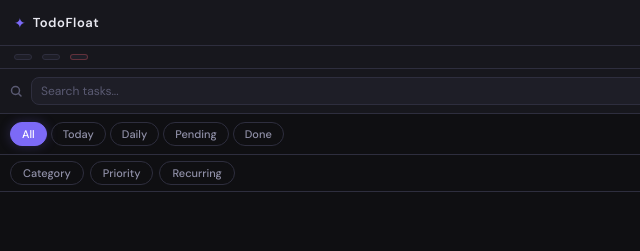
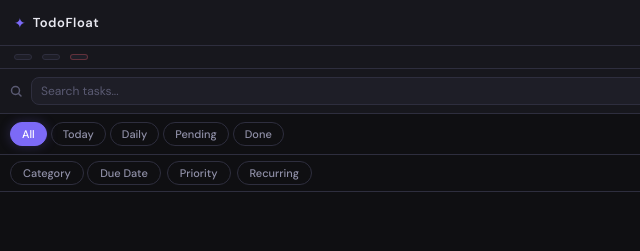
Before and after one commit to Cykikz/To-do-Electron-app, an Electron app: page index.html in a window 1280 px wide. Shown: the top 251 px of the page, 0-640 px from the left. Drawn offline with Linux system fonts and the light colour scheme; no server answers.

Commit message:
due date sorting

```diff
--- a/index.html
+++ b/index.html
@@ -251,6 +251,9 @@
     <div id="filter-actions-bar">
       <div class="filter-chip-wrap">
         <button class="filter-chip" id="chip-category">Category</button>
+        <button class="filter-chip" id="btn-sort-due" title="Sort by Due Date">
+          <span class="sort-label">Due Date</span>
+        </button>
         <div class="chip-dropdown hidden" id="dd-category">
           <div class="dd-options" id="fd-cat-options">
             <button class="fd-opt active" data-type="cat" data-val="all">All</button>
```
